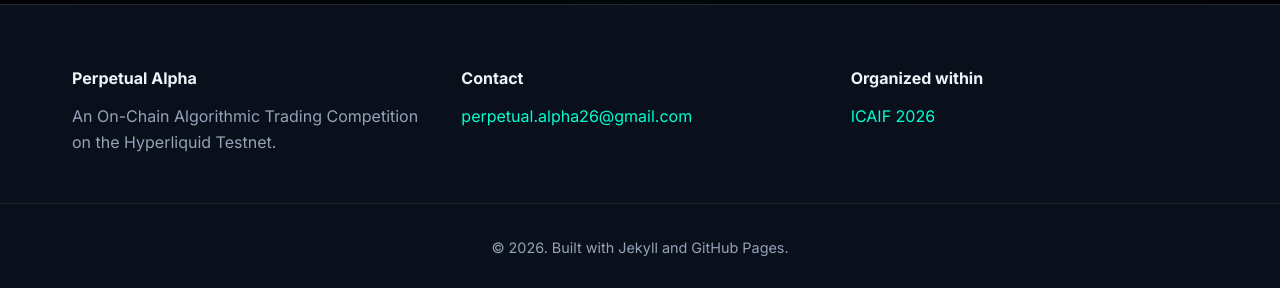
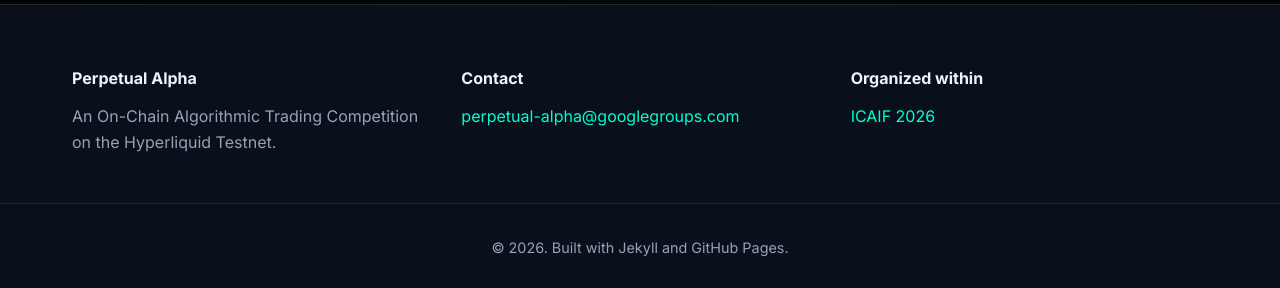
Before and after one commit to perpetual-alpha26/perpetual-alpha26.github.io, a Jekyll site: the page built from index.md, in a window 1280 px wide and 900 px high, scrolled down 1006 px. Shown: the part 609-897 px from the top of the window. Built offline with Jekyll 4.4.1, drawn with Linux system fonts in a browser that asks for light colours.

Commit message:
Update contact email to Google Group

```diff
--- a/_config.yml
+++ b/_config.yml
@@ -1,5 +1,5 @@
 title: Perpetual Alpha
-email: perpetual.alpha26@gmail.com
+email: perpetual-alpha@googlegroups.com
 description: An On-Chain Algorithmic Trading Competition on the Hyperliquid Testnet
 url: "https://perpetual-alpha26.github.io"
 baseurl: ""
```
